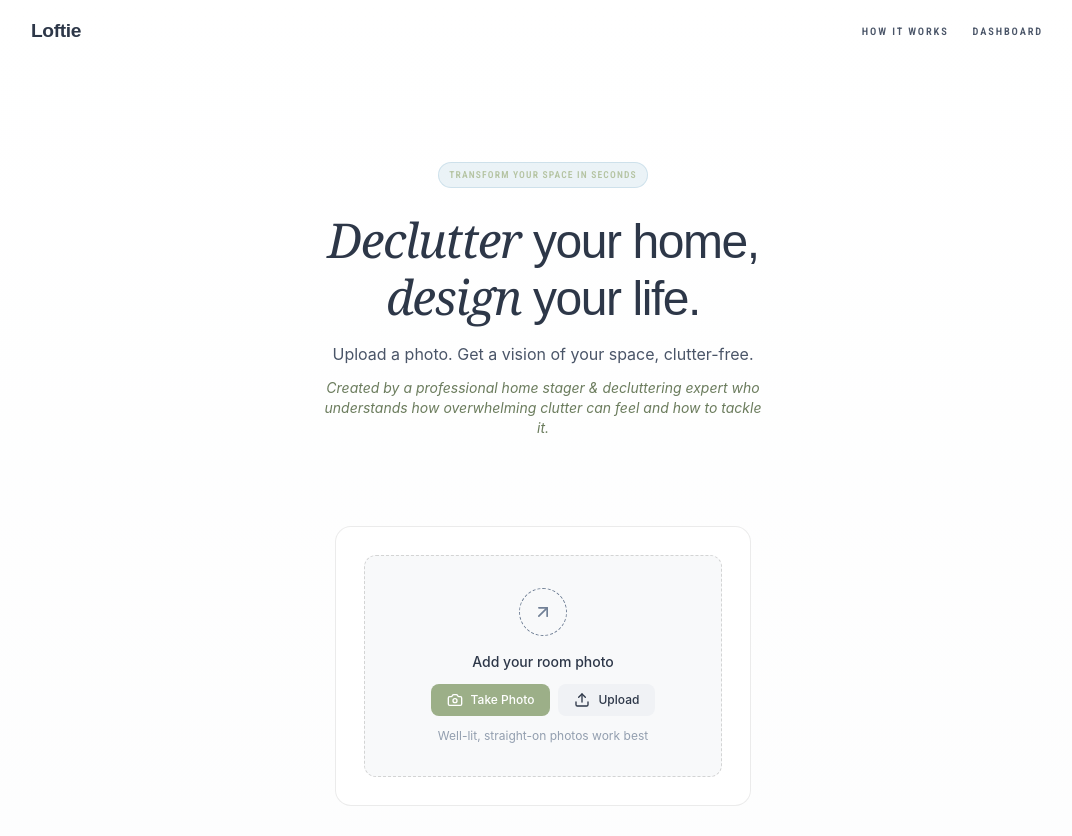
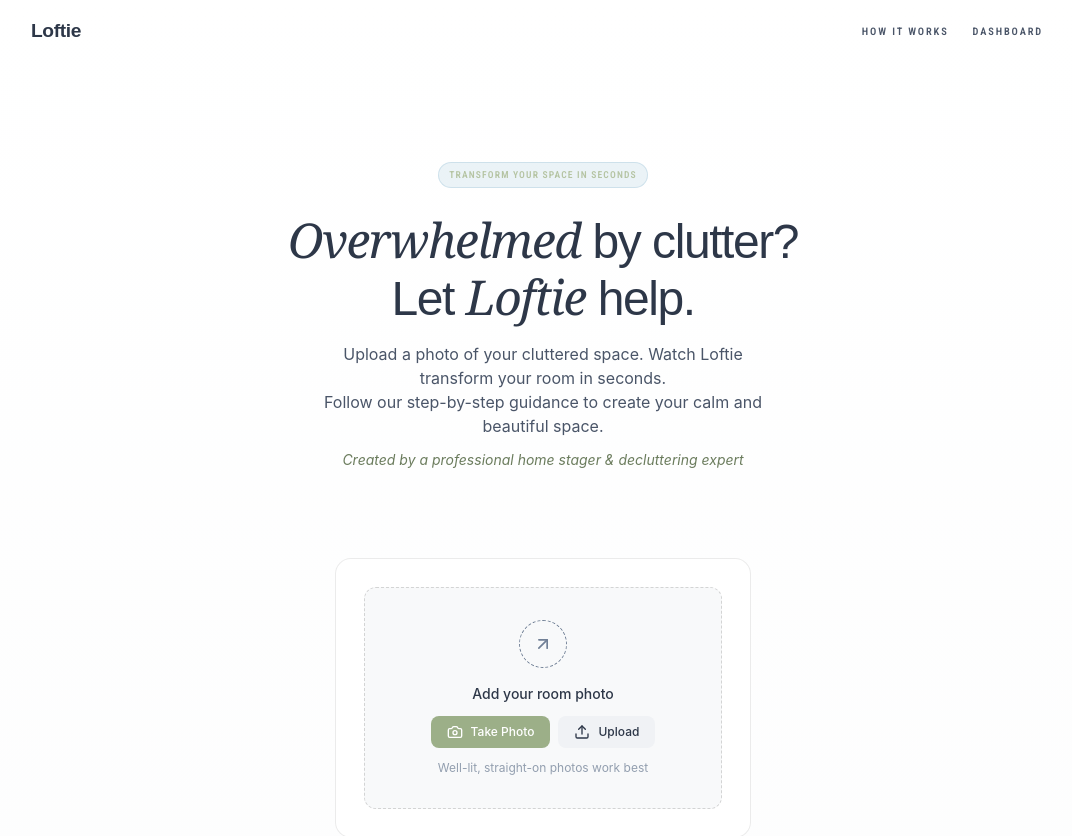
Before and after one commit to grayhaven7/LoftieAI, a Next.js app: page / in a window 1280 px wide. Shown: the top 836 px of the page, without its empty margins (97-1169 px from the left). Built offline with nearby package versions, Linux system fonts and the light colour scheme; a web font is replaced by a local one.

Commit message:
copy: update landing page text per Sejal's feedback

```diff
--- a/src/app/page.tsx
+++ b/src/app/page.tsx
@@ -394,16 +394,17 @@ export default function Home() {
           </span>
 
           <h1 className="text-3xl sm:text-4xl md:text-5xl text-[var(--color-text-primary)] mb-4 tracking-[-0.03em] leading-[1.15]">
-            <span className="text-emphasis">Declutter</span> your home,<br />
-            <span className="text-emphasis">design</span> your life.
+            <span className="text-emphasis">Overwhelmed</span> by clutter?<br />
+            Let <span className="text-emphasis">Loftie</span> help.
           </h1>
 
           <p className="text-sm sm:text-base text-[var(--color-text-secondary)] max-w-md mx-auto mb-3">
-            Upload a photo. Get a vision of your space, clutter-free.
+            Upload a photo of your cluttered space. Watch Loftie transform your room in seconds.<br />
+            Follow our step-by-step guidance to create your calm and beautiful space.
           </p>
 
           <p className="text-xs sm:text-sm text-[#6b7c5d] max-w-md mx-auto italic">
-            Created by a professional home stager & decluttering expert who understands how overwhelming clutter can feel and how to tackle it.
+            Created by a professional home stager &amp; decluttering expert
           </p>
         </motion.div>
 
```
